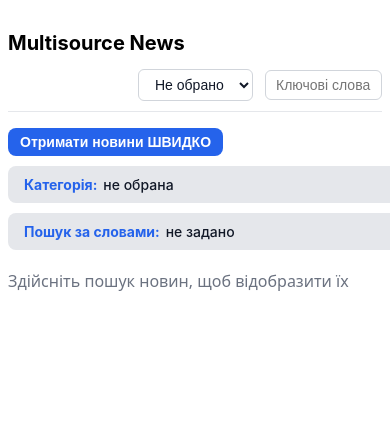
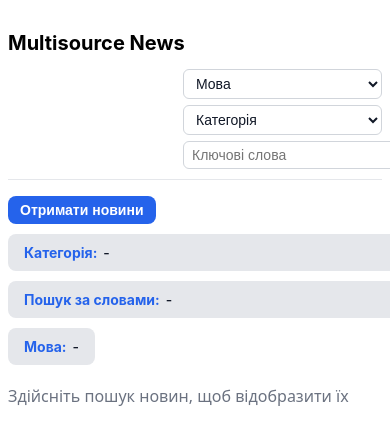
Before and after one commit to denispolovyan/news_multisource, a Vue app: page / in a window 390 px wide. Shown: the top 444 px of the page. Built offline with nearby package versions, Linux system fonts and the light colour scheme.

Commit message:
add: file constants.js and connected it to the components

```diff
--- a/src/App.vue
+++ b/src/App.vue
@@ -1,6 +1,6 @@
 <template>
-  <Header @categorySelected="handleCategory" @querySelected="handleQuery"></Header>
-  <Main :category="selectedCategory" :query="selectedQuery"></Main>
+  <Header @categorySelected="handleCategory" @querySelected="handleQuery" @languageSelected="handleLanguage"></Header>
+  <Main :category="selectedCategory" :query="selectedQuery" :language="selectedLanguage"></Main>
 </template>
 
 <script setup>
@@ -10,7 +10,7 @@
 
   const selectedCategory = ref(null);
   const selectedQuery = ref(null);
-
+  const selectedLanguage = ref(null);
 
   function handleCategory(cat) {
     selectedCategory.value = cat;
@@ -19,4 +19,8 @@
   function handleQuery(q) {
     selectedQuery.value = q;
   }
+
+  function handleLanguage(lang){
+    selectedLanguage.value = lang;
+  }
 </script>
--- a/src/body/Header.vue
+++ b/src/body/Header.vue
@@ -5,23 +5,38 @@
       <h1 class="header__logo">Multisource News</h1>
 
       <div class="header__parameters">
+        <!-- Вибір мови -->
+        <div>
+          <select
+            class="header__language"
+            @click="selectLanguage($event.target.value)"
+          >
+            <option
+              v-for="(lang, index) in LANGUAGES"
+              :key="index"
+              :value="lang"
+            >
+              {{ lang[0] }}
+            </option>
+          </select>
+        </div>
         <!-- Вибір категорії -->
-        <div class="header__select">
+        <div>
           <select
-            class="header__select"
+            class="header__category"
             @click="selectCategory($event.target.value)"
           >
             <option
-              v-for="(cat, index) in categories"
+              v-for="(cat, index) in CATEGORIES"
               :key="index"
-              :value="cat[1]"
+              :value="cat"
             >
               {{ cat[0] }}
             </option>
           </select>
         </div>
         <!-- Вибір пошуку -->
-        <div class="header__input">
+        <div>
           <input
             v-model="inputValue"
             type="text"
@@ -37,26 +52,27 @@
 
 <script setup>
   import { ref, defineEmits } from "vue";
+  import { CATEGORIES, LANGUAGES } from "@/constants.js";
 
-  const emit = defineEmits(["categorySelected", "querySelected"]);
+
+  const emit = defineEmits(["categorySelected", "querySelected", "languageSelected"]);
   const inputValue = ref("");
 
-  // Масив категорій: [Назва, Код]
-  const categories = [
-    ["Не обрано", ""],
-    ["Спорт", "sports"],
-    ["Політика", "politics"],
-    ["Технології", "technology"],
-  ];
 
   // Передаємо код категорії у батьківський компонент
-  function selectCategory(code) {
-    emit("categorySelected", code);
+  function selectCategory(cat) {
+    emit("categorySelected", cat);
+    console.log(cat);
   }
 
   // Передаємо введений текст
   function selectInput(q) {
     emit("querySelected", q);
+  }
+
+  // Передаємо мову
+  function selectLanguage(lang) {
+    emit("languageSelected", lang);
   }
 </script>
 
@@ -66,7 +82,9 @@
     width: 100%;
     border-bottom: 1px solid #e5e7eb;
     font-family: "Poppins", "Inter", "Helvetica Neue", Arial, sans-serif;
-  transition: background 0.3s, color 0.3s;
+    transition:
+      background 0.3s,
+      color 0.3s;
     -webkit-font-smoothing: antialiased;
     -moz-osx-font-smoothing: grayscale;
   }
@@ -87,93 +105,74 @@
     font-weight: 700;
   }
 
-/* --- Контейнер для параметрів (категорія + інпут) --- */
   .header__parameters {
   display: flex;
+  justify-content: flex-end; /* всі елементи праворуч */
   align-items: center;
-  justify-content: flex-end;
-  gap: 12px;
-  margin-left: auto;
+  gap: 12px; /* відстань між select і input */
+  flex-wrap: wrap; /* переносить на маленьких екранах */
+  margin-left: auto; /* щоб блок притискався праворуч */
 }
 
-/* --- Вибір категорії --- */
-.header__select {
-  display: flex;
-  align-items: center;
-}
-
-.header__select select {
+/* --- Загальні стилі для select --- */
+.header__parameters select {
   padding: 6px 12px;
   border: 1px solid #d1d5db;
   border-radius: 6px;
   background: #ffffff;
   color: #111827;
   cursor: pointer;
-  font-size: 14px;
+  font-size: 16px;
   transition: border-color 0.2s, box-shadow 0.2s;
 }
 
-.header__select select:hover,
-.header__select select:focus {
+.header__parameters select:hover,
+.header__parameters select:focus {
   border-color: #2563eb;
   outline: none;
   box-shadow: 0 0 0 2px rgba(37, 99, 235, 0.2);
 }
 
-/* --- Інпут + кнопка з галочкою --- */
-.header__input {
-  display: flex;
-  align-items: center;
-  gap: 6px;
+/* --- Стилі для input --- */
+.header__parameters .header__input {
+  padding: 6px 12px;
+  border: 1px solid #d1d5db;
+  border-radius: 6px;
+  font-size: 16px;
+  outline: none;
+  transition: border-color 0.2s, box-shadow 0.2s;
 }
 
-.header__input input {
-  padding: 6px 10px;
-  border: 1px solid #d1d5db;
-  border-radius: 6px;
-  font-size: 14px;
-  outline: none;
-  transition: border-color 0.2s, box-shadow 0.2s;
-  width: 95px;
-}
-
-.header__input input:focus {
+.header__parameters .header__input:focus {
   border-color: #2563eb;
   box-shadow: 0 0 0 2px rgba(37, 99, 235, 0.2);
 }
 
-.header__check-btn {
-  padding: 6px 10px;
-  border: 1px solid #d1d5db;
-  border-radius: 6px;
-  background: #f3f4f6;
-  cursor: pointer;
-  transition: background 0.2s, transform 0.2s;
+/* --- Адаптивність --- */
+@media (max-width: 768px) {
+  .header__parameters {
+    justify-content: flex-start; /* на маленьких екранах ліворуч */
+    gap: 8px;
   }
 
-.header__check-btn:hover {
-  background: #e5e7eb;
-  transform: scale(1.05);
+  .header__parameters select,
+  .header__parameters .header__input {
+    font-size: 14px;
+    padding: 5px 8px;
+  }
 }
 
-/* --- Теми --- */
-.header.light {
-  background: #ffffff;
-  color: #111827;
+@media (max-width: 480px) {
+  .header__parameters {
+    flex-direction: column;
+    align-items: stretch;
+    gap: 6px;
   }
 
-.header.dark {
-  background: #1f2937;
-  color: #f9fafb;
+  .header__parameters select,
+  .header__parameters .header__input {
+    width: 100%;
+  }
 }
 
-.header.dark select,
-.header.dark input,
-.header.dark .header__check-btn {
-  background: #374151;
-  color: #f9fafb;
-  border-color: #9ca3af;
-}
-
-
 </style>
--- a/src/body/Main.vue
+++ b/src/body/Main.vue
@@ -4,13 +4,16 @@
       <!-- Кнопка отримання новин -->
       <div class="news_button">
         <div>
-          <button @click="getNews" class="news__button">Отримати новини ШВИДКО</button>
+          <button @click="getNews" class="news__button">Отримати новини</button>
         </div>
         <div class="news__category">
-          <span>Категорія: </span>{{ CATEGORY || "не обрана" }}
+          <span>Категорія: </span>{{ detalizedCategory[1] || "-" }}
         </div>
         <div class="news__search">
-          <span>Пошук за словами: </span>{{ QUERY || "не задано" }}
+          <span>Пошук за словами: </span>{{ QUERY || "-" }}
+        </div>
+        <div class="news__language">
+          <span>Мова: </span>{{ detalizedLanguage[1] || "-" }}
         </div>
       </div>
 
@@ -78,6 +81,7 @@
 <script setup>
   import { ref, watch, defineProps } from "vue";
   import placeholder from "@/images/placeholder.jpeg";
+  import { API_KEY, API_BASE_URL, LANGUAGES, CATEGORIES } from "@/constants.js";
 
   // Props
   const props = defineProps({
@@ -89,14 +93,19 @@
       type: String,
       default: null,
     },
+    language: {
+      type: String,
+      default: null,
+    },
   });
 
   // Константи
-  const API_KEY = "pub_937f45933a914c54bd902b3244edd2b7";
-
-  const LANGUAGE = "uk";
   const CATEGORY = ref(props.category);
   const QUERY = ref(props.query);
+  const LANGUAGE = ref(props.language);
+
+  let detalizedLanguage = ref(LANGUAGES[0]);
+  let detalizedCategory = ref(CATEGORIES[0]);
 
   const news = ref([]);
 
@@ -105,6 +114,7 @@
     () => props.category,
     (newVal) => {
       CATEGORY.value = newVal;
+      detalizedCategory = CATEGORY._value.split(",");
     },
   );
 
@@ -115,10 +125,17 @@
     },
   );
 
+  watch(
+    () => props.language,
+    (newVal) => {
+      LANGUAGE.value = newVal;
+      detalizedLanguage = LANGUAGE._value.split(",");
+    },
+  );
+
   // Отримання новин
   async function getNews() {
     const url = returnUrlStr();
-    console.log(url);
 
     try {
       const response = await fetch(url);
@@ -135,11 +152,16 @@
 
   // Отримання url
   function returnUrlStr() {
-    let url = `https://newsdata.io/api/1/latest?apikey=${API_KEY}`;
+    detalizedLanguage = LANGUAGE._value.split(",");
+    detalizedCategory = CATEGORY._value.split(",");
 
-    if (CATEGORY.value) url += `&category=${CATEGORY.value}`;
-    if (LANGUAGE) url += `&language=${LANGUAGE}`;
+    let url = `${API_BASE_URL}${API_KEY}`;
+
+    if (detalizedCategory[0]) url += `&category=${detalizedCategory[0]}`;
+    if (detalizedLanguage[0]) url += `&language=${detalizedLanguage[0]}`;
     if (QUERY.value) url += `&q=${QUERY.value}`;
+
+    console.log(url);
 
     return url;
   }
@@ -199,7 +221,8 @@
 
   /* --- Категорія та пошук у стилі кнопок --- */
   .news__category,
-  .news__search {
+  .news__search,
+  .news__language {
     display: inline-flex;
     align-items: center;
     background-color: #e5e7eb;
@@ -214,7 +237,8 @@
   }
 
   .news__category span,
-  .news__search span {
+  .news__search span,
+  .news__language span {
     font-weight: 700;
     margin-right: 6px;
     color: #2563eb;
--- /dev/null
+++ b/src/constants.js
@@ -0,0 +1,21 @@
+// src/constants.js
+
+// Константи з базовими параметрами
+export const API_BASE_URL = "https://newsdata.io/api/1/latest?apikey=";
+export const API_KEY = "pub_937f45933a914c54bd902b3244edd2b7";
+
+// Доступні категорії
+export const CATEGORIES = [
+  ["Категорія", ""],
+  ["sports", "Спорт"],
+  ["politics", "Політика"],
+  ["technology", "Технології"],
+];
+
+// Мови, що підтримуються
+export const LANGUAGES = [
+  ["Мова", ""],
+  ["uk", "Українська"],
+  ["en", "Англійська"],
+  ["de", "Німецька"],
+];
```
Lines whose indentation alone changed are shown as unchanged.
